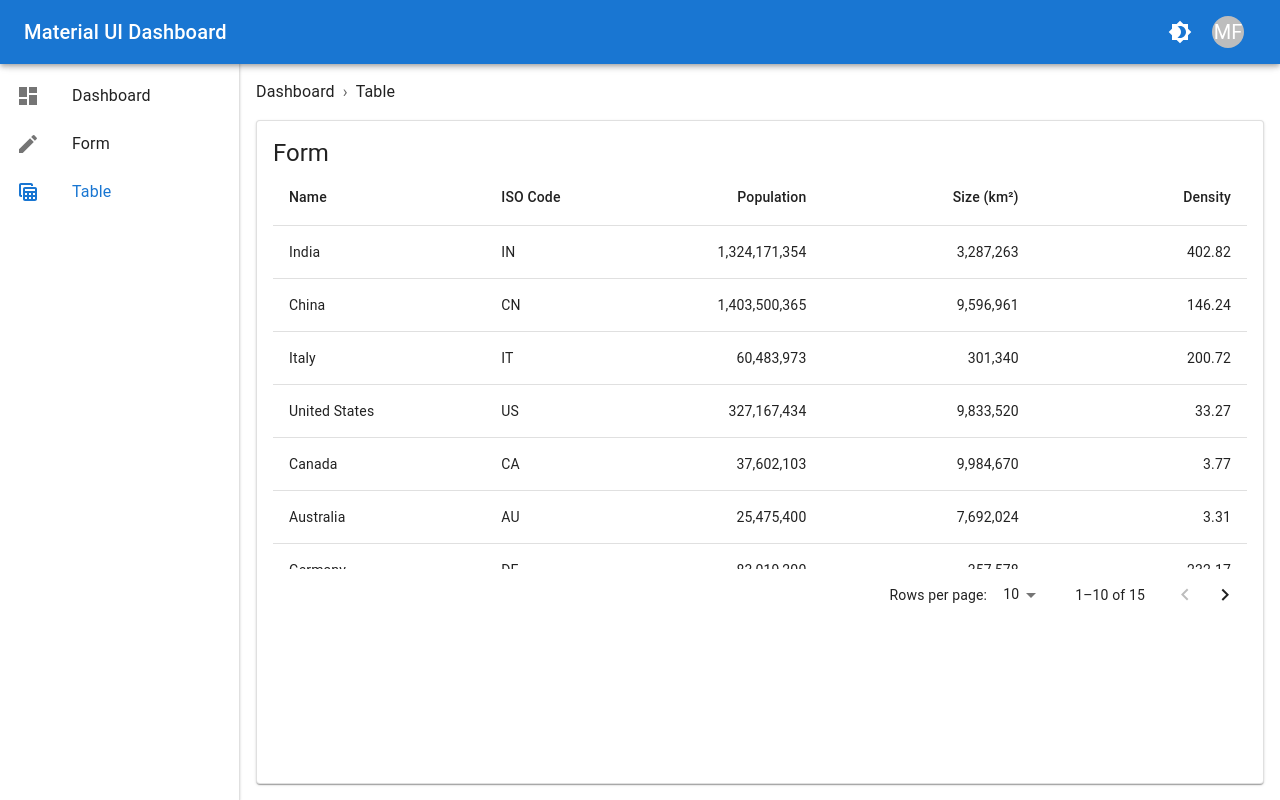
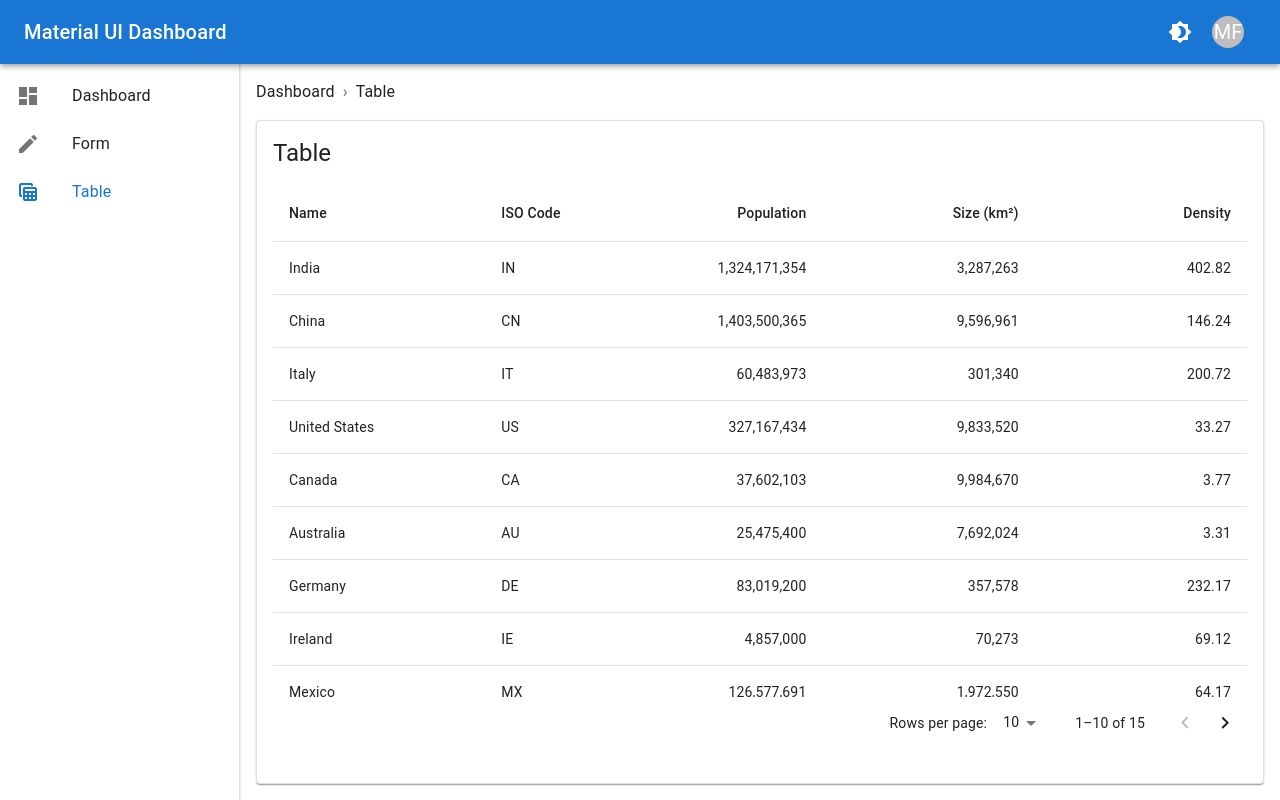
Before and after one commit to faishalpasa/mui-dashboard-redux-boilerplate, a React (Create React App) app: page /table in a window 1280 px wide. Built offline with nearby package versions, Linux system fonts and the light colour scheme.

Commit message:
[FIX] page table layout

```diff
--- a/src/components/Layout/LayoutView.tsx
+++ b/src/components/Layout/LayoutView.tsx
@@ -1,10 +1,9 @@
 import React, { memo } from 'react'
-import {
-  Box,
-} from '@mui/material'
+import { Box } from '@mui/material'
 import { ThemeProvider } from '@mui/material/styles'
 
 import type { Theme } from '@mui/material/styles'
+
 import Snackbar from 'components/Snackbar'
 import { DRAWER_WIDTH, APPBAR_HEIGHT, BOTTOM_NAVIGATION_HEIGHT } from 'constants/layout'
 
--- a/src/pages/Table/TableView.tsx
+++ b/src/pages/Table/TableView.tsx
@@ -14,6 +14,7 @@ import {
 import styled from 'styled-components'
 
 import Breadcrumbs from 'components/Breadcrumbs'
+import { APPBAR_HEIGHT } from 'constants/layout'
 
 const breadcrumbs = [
   {
@@ -121,14 +122,14 @@ const TableView = () => {
       <Breadcrumbs items={breadcrumbs} />
       <StyledPaper elevation={1}>
         <Typography variant="h5" component="h2">
-          Form
+          Table
         </Typography>
-        <Box sx={{ width: '100%' }}>
+        <Box sx={{ width: '100%', margin: '1rem 0' }}>
           <TableContainer
             sx={{
               maxHeight: {
-                xs: 'calc(100vh - 200px)',
-                sm: '400px',
+                xs: `calc(100vh - ${APPBAR_HEIGHT * 5}px - 2rem)`,
+                sm: `calc(100vh - ${APPBAR_HEIGHT * 4}px - 2rem)`,
               },
             }}
           >
```
